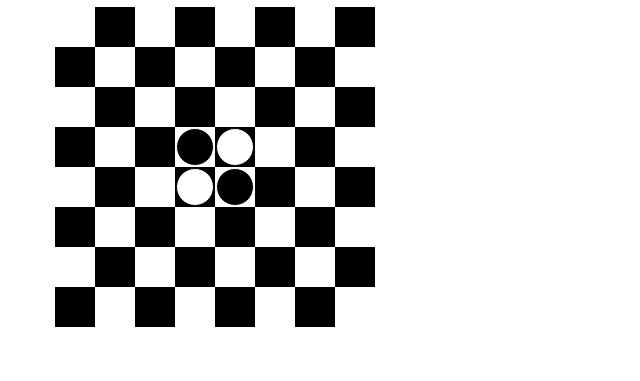
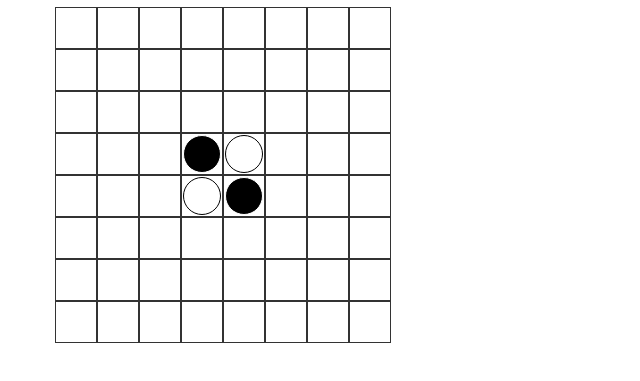
Before and after one commit to progden/js_game, a plain HTML site: page index.html in a window 1280 px wide. Shown: the part 79-460 px from the top of the page, without its empty margins (0-640 px from the left). Drawn offline with Linux system fonts and the light colour scheme.

Commit message:
add background

```diff
--- a/index.html
+++ b/index.html
@@ -59,6 +59,7 @@
 			clear: both;
 		}
 		.chessPlace {
+			border: 1px solid;
 			width: 40px;
 			height: 40px;
 			float: left;
@@ -67,7 +68,7 @@
 			background-color: white;
 		}
 		.chessBlack {
-			background-color: black;s
+			background-color: white;s
 		}
 		.chessWhiteCircle {
 		    width: 36px;
```
